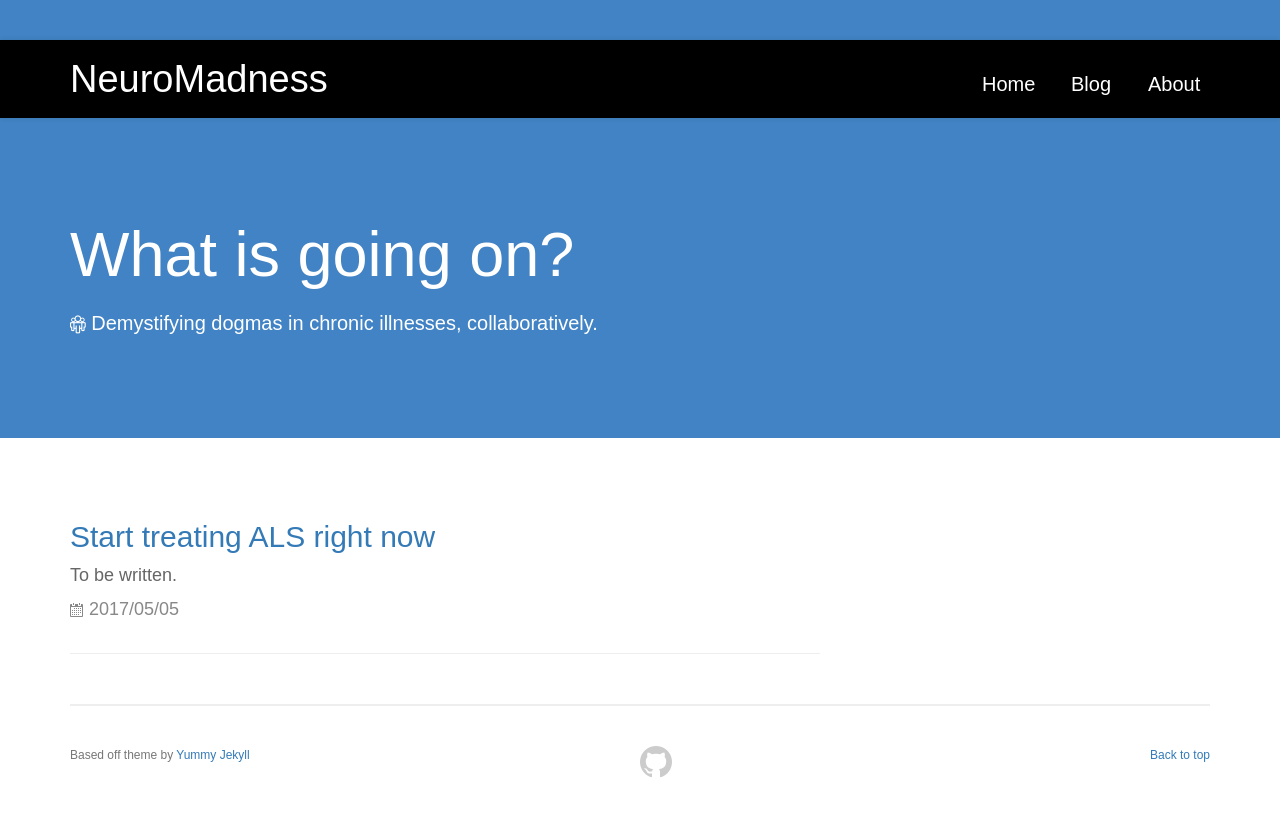
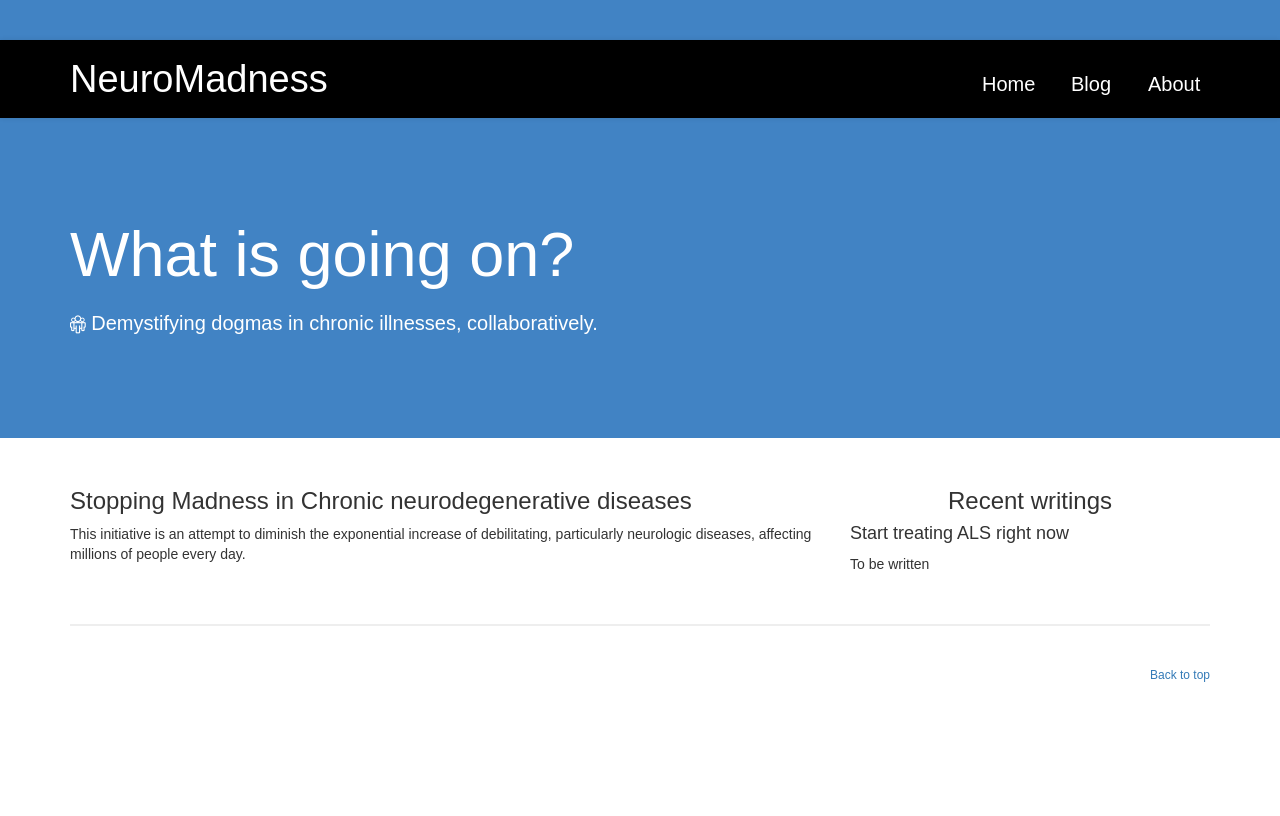
Before and after one commit to neuromadnessorg/neuromadnessorg.github.io, a Jekyll site: the page built from index.html, in a window 1280 px wide. Shown: the top 816 px of the page. Built offline with Jekyll 4.4.1, drawn with Linux system fonts in a browser that asks for light colours; the list of posts is cut into pages by our own code.

Commit message:
index page

```diff
--- a/_includes/footer.html
+++ b/_includes/footer.html
@@ -1,19 +1,9 @@
 <footer class="container">
 
     <div class="site-footer">
-
-        <div class="copyright pull-left">
-            Based off theme by <a href="https://github.com/DONGChuan/Yummy-Jekyll">Yummy Jekyll</a>
-        </div>
-
-        <a href="https://github.com/neuromadnessorg/neuromadnessorg.github.io" target="_blank" aria-label="view source code">
-            <span class="mega-octicon octicon-mark-github" title="GitHub"></span>
-        </a>
-
         <div class="pull-right">
             <a href="javascript:window.scrollTo(0,0)">Back to top</a>
         </div>
-
     </div>
 
     <!-- Third-Party JS -->
--- /dev/null
+++ b/_includes/sidebar-last-posts.html
@@ -0,0 +1,5 @@
+<h3 class="sidebar-title">Recent writings</h3>
+{% for post in paginator.posts %}
+  <h4>{{ post.title }}</h4>
+  <p>{{ post.excerpt | strip_html | strip | truncate: 200 }}</p>
+{% endfor %}
--- a/_includes/sidebar-popular-repo.html
+++ /dev/null
@@ -1 +0,0 @@
-<!-- view git history for css styling of sidebar -->
--- a/index.html
+++ b/index.html
@@ -17,32 +17,18 @@ css: ['index.css', 'sidebar-popular-repo.css']
 <section class="content container">
 
     <div class="row">
-
-        <!-- Post List -->
         <div class="col-md-8">
 
-            <ol class="post-list">
-                {% for post in paginator.posts %}
-                <li class="post-list-item">
-                    <h2 class="post-list-title">
-                        <a class="hvr-underline-from-center" href="{{ site.url }}{{ post.url }}">{{ post.title }}</a>
-                    </h2>
-                    <p class="post-list-description">
-                        {{ post.excerpt | strip_html | strip }}
-                    </p>
-                    <p class="post-list-meta">
-                        <span class="octicon octicon-calendar"></span> {{ post.date | date: "%Y/%m/%d" }}
-                    </p>
-                </li>
-                {% endfor %}
-            </ol>
+            <h3>Stopping Madness in Chronic neurodegenerative diseases</h3>
+
+            <p>This initiative is an attempt to diminish the exponential increase of debilitating, particularly neurologic diseases, affecting millions of people every day.</p>
 
             <!-- Pagination -->
             {% include pagination.html %}
         </div>
 
         <div class="col-md-4">
-            {% include sidebar-popular-repo.html %}
+            {% include sidebar-last-posts.html %}
         </div>
 
     </div>
```
Also changed, not shown: _posts/2017-05-05-Start-treating-ALS-Right-Now.md (+1 -1 lines).
